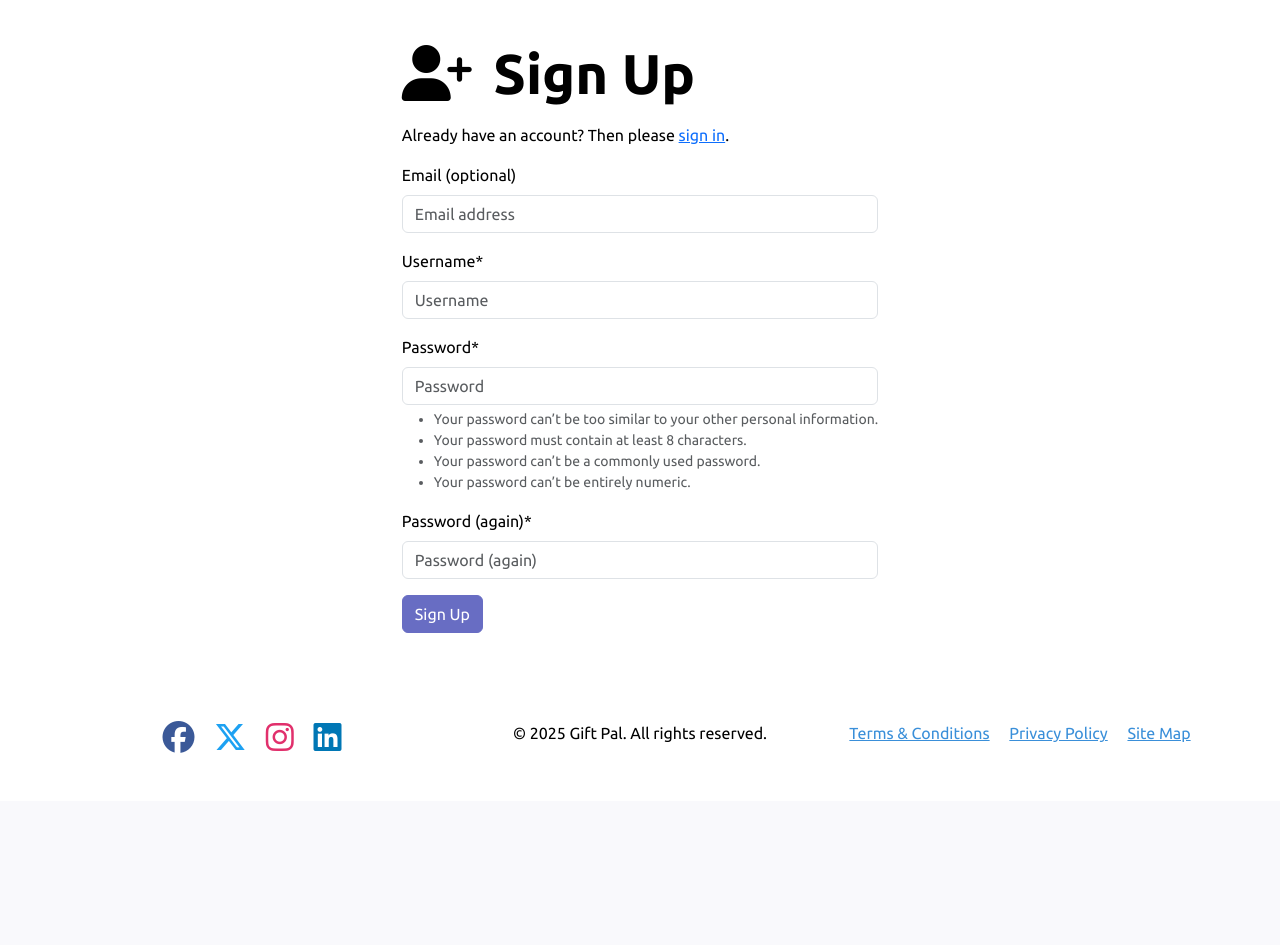
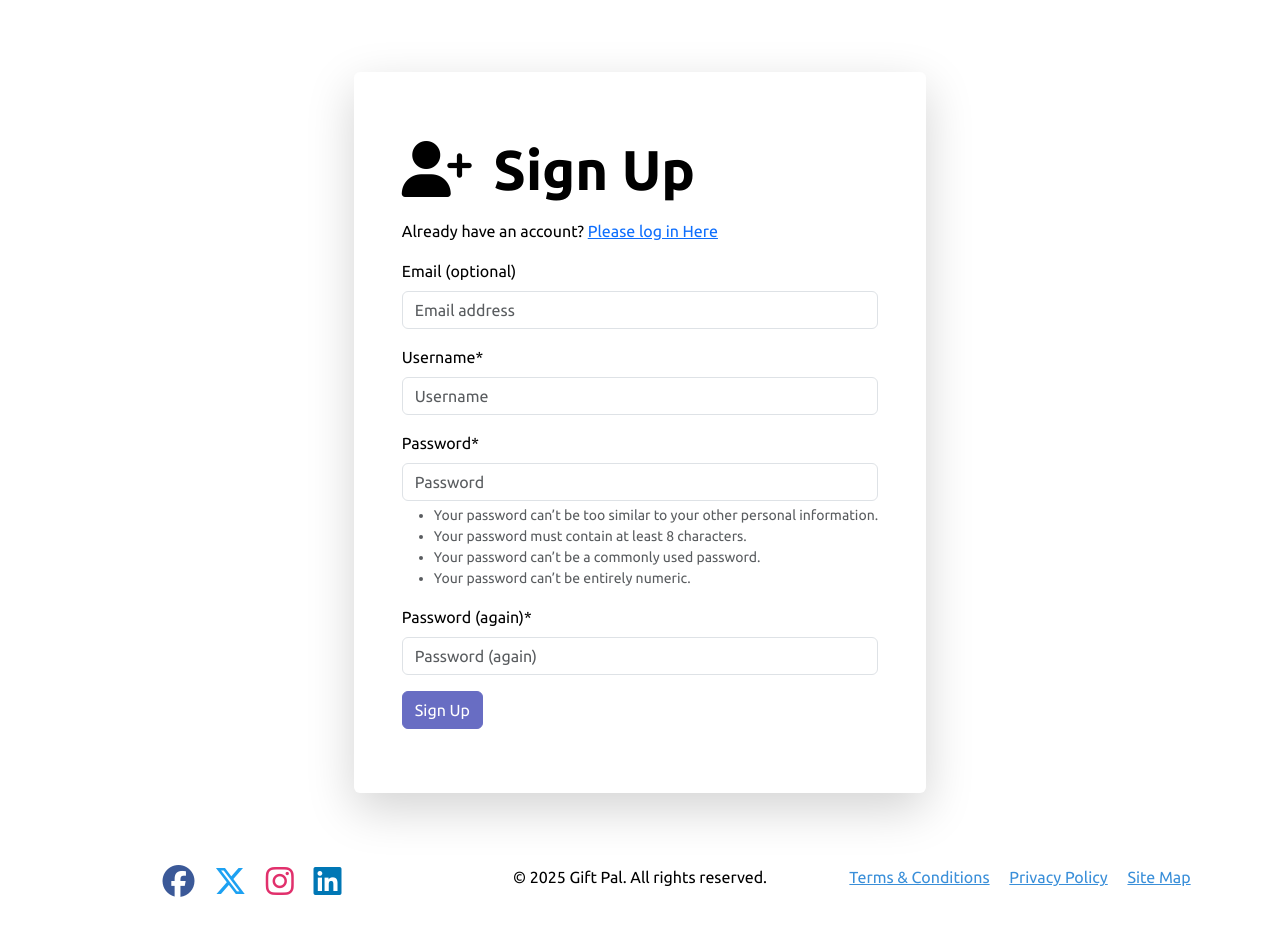
Before and after one commit to Geraldine-Edwards/Gift-Pal, a Django app: page /accounts/signup/ in a window 1280 px wide. Shown: the part 98-1043 px from the top of the page. Before the commit the page ends 851 px from the top, so only its background shows below. Run offline with Django 5.2, Linux system fonts and the light colour scheme; some libraries are stand-ins or nearby versions; some web fonts are replaced.

Commit message:
Refactor HTML structure for login, logout, and signup pages; enhance layout with card components for improved user experience, and styling for dark mode

```diff
--- a/templates/account/signup.html
+++ b/templates/account/signup.html
@@ -8,19 +8,15 @@
 
 {% block content %}
 <div class="d-flex justify-content-center align-items-center min-vh-60">
-    <div class="signup-container">
+    <div class="logout-container mt-5">
+        <div class="col">
+            <div class="card h-100 border-0 shadow-lg  p-5">
                 <h1 class="display-4 fw-bold title my-3">
                     <i class="fas fa-user-plus me-2"></i> {% trans "Sign Up" %}
                 </h1>
-        {% setvar link %}
-        <a href="{{ login_url }}">
-            {% endsetvar %}
-            {% setvar end_link %}
-        </a>
-        {% endsetvar %}
-        {% element p %}
-        {% blocktranslate %}Already have an account? Then please {{ link }}sign in{{ end_link }}.{% endblocktranslate %}
-        {% endelement %}
+                <p>{% trans "Already have an account?" %} <a href="{{ login_url }}">
+                    {% trans "Please log in Here" %}</a></p>
+
                 {% if not SOCIALACCOUNT_ONLY %}
                 {% url 'account_signup' as action_url %}
                 {% element form form=form method="post" action=action_url tags="entrance,signup" %}
@@ -38,4 +34,6 @@
                 {% endif %}
             </div>
         </div>
+    </div>
+</div>
 {% endblock content %}
```
Also changed, not shown: templates/account/login.html (+5 -2 lines), templates/account/logout.html (+6 -1 lines). Lines whose indentation alone changed are shown as unchanged.
